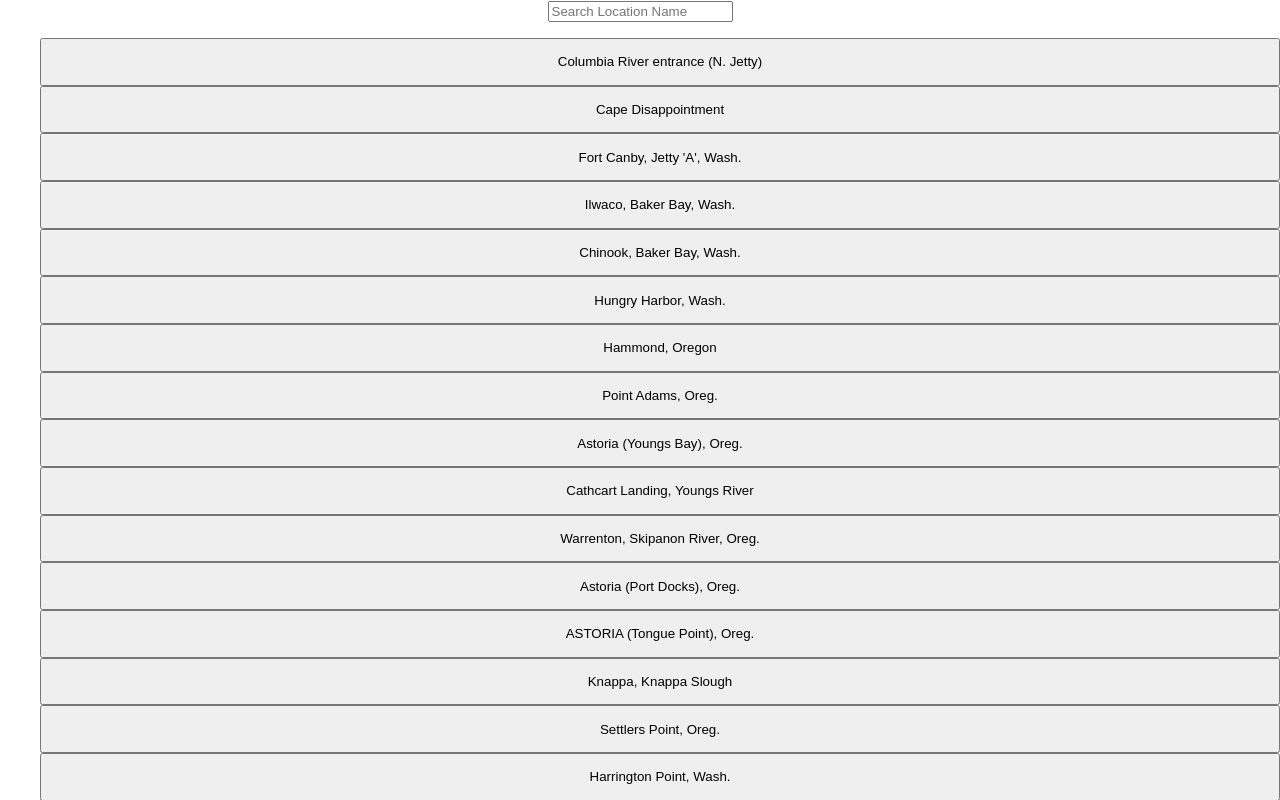
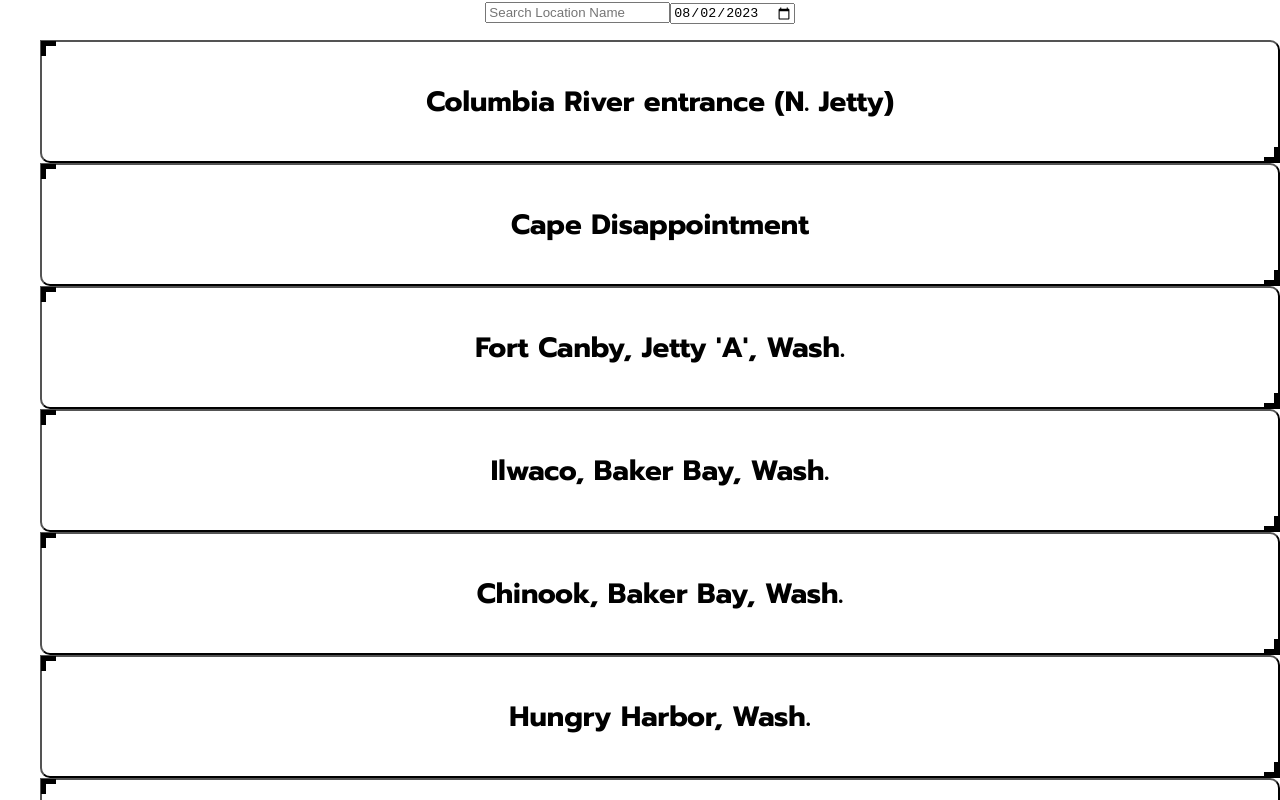
Before and after one commit to SethBurns/tidewatch, a React (Create React App) app: page / in a window 1280 px wide. Shown: the top 800 px of the page. Built offline with nearby package versions, Linux system fonts and the light colour scheme.

Commit message:
Add date filter and some styling.

```diff
--- a/public/index.html
+++ b/public/index.html
@@ -10,6 +10,9 @@
       content="Web site created using create-react-app"
     />
     <link rel="apple-touch-icon" href="%PUBLIC_URL%/logo192.png" />
+    <link rel="preconnect" href="https://fonts.googleapis.com">
+<link rel="preconnect" href="https://fonts.gstatic.com" crossorigin>
+<link href="https://fonts.googleapis.com/css2?family=Prompt:ital,wght@0,100;0,200;0,300;0,400;0,500;0,600;0,700;0,800;1,100;1,200;1,300;1,400;1,500;1,600;1,700;1,800;1,900&display=swap" rel="stylesheet">
     <!--
       manifest.json provides metadata used when your web app is installed on a
       user's mobile device or desktop. See https://developers.google.com/web/fundamentals/web-app-manifest/
--- a/src/App.css
+++ b/src/App.css
@@ -1,5 +1,6 @@
 .App {
   text-align: center;
+  font-family: 'Prompt', sans-serif;
 }
 
 .App-logo {
--- a/src/components/SearchSelect/SeachSelect.js
+++ b/src/components/SearchSelect/SeachSelect.js
@@ -4,35 +4,46 @@ import { locations } from '../stationData';
 import React from 'react';
 
 export const SearchSelect = () => {
+  const today = new Date();
+  const formattedDate = today.toISOString().slice(0, 10);
+  const [searchLocation, setSearchLocation] = useState('');
+  const [dateSelect, setDateSelect] = useState(formattedDate);
 
-  const [searchLocation, setSearchLocation] = useState('');
-  // const [startDate, setStartDate] = useState('');
-  // const [endDate, setEndDate] = useState('');
-
-
-
-  const filteredResults = Object.keys(locations).map(area => {
-    return locations[area].filter((place) => place.name.toLowerCase().includes(searchLocation.toLowerCase())).map((location) => {
-      return (
-        <button className='location-button' key={[location.latitude, location.longitude]}>
-          <p>{location.name}</p>
-        </button>
+  const filteredResults = Object.keys(locations).map((area) => {
+    return locations[area]
+      .filter((place) =>
+        place.name.toLowerCase().includes(searchLocation.toLowerCase())
       )
-    })
-  })
+      .map((location) => {
+        return (
+          <button
+            className="location-button"
+            key={[location.latitude, location.longitude]}
+          >
+            <p>{location.name}</p>
+          </button>
+        );
+      });
+  });
 
 
   return (
     <div>
-      <form>
+      <form className="search-form">
         <input
           type="text"
           placeholder="Search Location Name"
           value={searchLocation}
           onChange={(e) => setSearchLocation(e.target.value)}
         ></input>
+        <input
+          className="date-input"
+          value={dateSelect}
+          type="date"
+          onChange={(e) => setDateSelect(e.target.value)}
+        ></input>
       </form>
-      <ul className='location-buttons'>{filteredResults}</ul>
+      <ul className="location-buttons">{filteredResults}</ul>
     </div>
   );
 };
--- a/src/components/SearchSelect/SearchSelect.css
+++ b/src/components/SearchSelect/SearchSelect.css
@@ -2,3 +2,54 @@
   display: flex;
   flex-direction: column;
 }
+
+.location-button {
+  font-family: 'Prompt', sans-serif;
+  font-weight: 700;
+  font-size: 20px;
+  cursor:pointer;
+  position:relative;
+  padding:10px 20px;
+  background:white;
+  font-size:28px;
+  border-top-right-radius:10px;
+  border-bottom-left-radius:10px;
+  transition:all 1s;
+  &:after,&:before{
+    content:" ";
+    width:10px;
+    height:10px;
+    position:absolute;
+    border :0px solid #fff;
+    transition:all 1s;
+    }
+  &:after{
+    top:-1px;
+    left:-1px;
+    border-top:5px solid black;
+    border-left:5px solid black;
+  }
+  &:before{
+    bottom:-1px;
+    right:-1px;
+    border-bottom:5px solid black;
+    border-right:5px solid black;
+  }
+  &:hover{
+    border-top-right-radius:0px;
+  border-bottom-left-radius:0px;
+  /* background:rgba(0,0,0,.5);
+  color:white; */
+    &:before,&:after{
+
+      width:100%;
+      height:100%;
+      /*border-color:white; */
+    }
+  }
+}
+
+
+.location-button:hover {
+
+}
```
